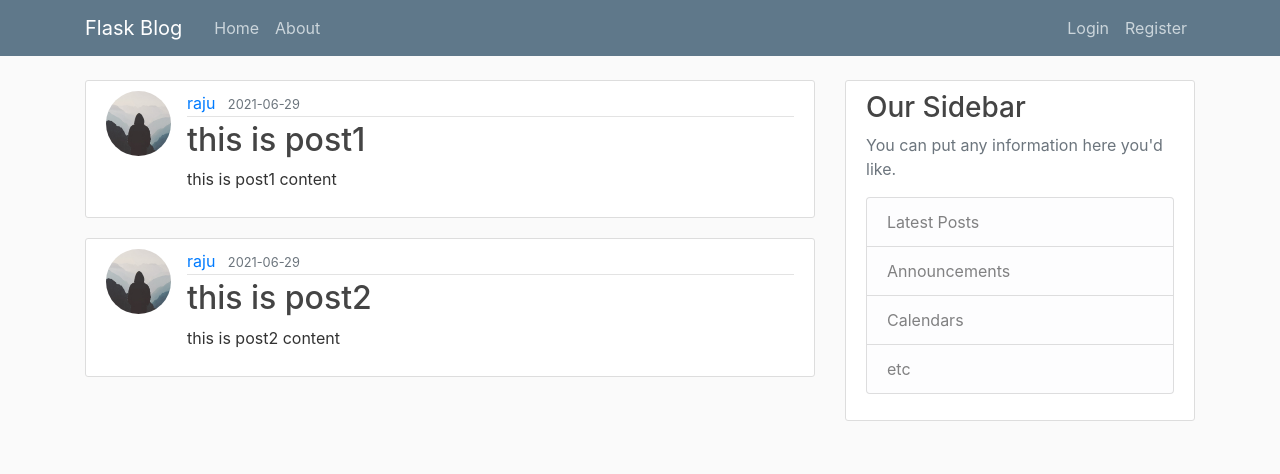
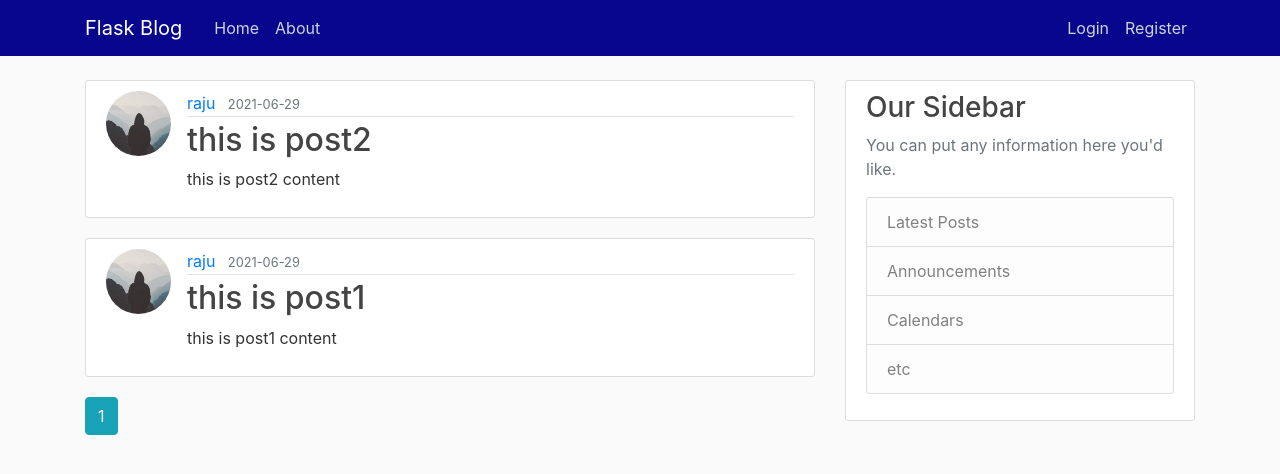
Before and after one commit to Amarnath0506/Flask_blog_app, a Flask app: page / in a window 1280 px wide. Shown: the top 474 px of the page. Run offline with Flask 2, Linux system fonts and the light colour scheme; data comes from the database, SQL or seed files in the repository; some libraries are stand-ins or nearby versions.

Commit message:
changes routers and home flle

```diff
--- a/Flask_Blog/my_blog/routers.py
+++ b/Flask_Blog/my_blog/routers.py
@@ -11,7 +11,8 @@ from flask_login import login_user, current_user, login_required, logout_user
 @app.route("/")
 @app.route("/home")
 def home():
-    posts = Post.query.all()
+    page = request.args.get('page', 1, type=int)
+    posts = Post.query.order_by(Post.date_posted.desc()).paginate(page=page, per_page=5)
     return render_template('home.html', posts=posts)
 
 
@@ -139,47 +140,19 @@ def update_post(post_id):
 @login_required
 def delete_post(post_id):
     post = Post.query.get_or_404(post_id)
-    # if post.author != current_user:
-    #     abort(403)
+    if post.author != current_user:
+        abort(403)
     db.session.delete(post)
     db.session.commit()
     flash("You post has been deleted ", "success")
     return redirect(url_for('home'))
 
 
-
-
-
-
-
-
-
-# @app.route("/post/<int:post_id>/update", methods=['GET', 'POST'])
-# @login_required
-# def update_post(post_id):
-#     post = Post.query.get_or_404(post_id)
-#     if post.author != current_user:
-#         abort(403)
-#     form = PostForm()
-#     if form.validate_on_submit():
-#         post.title = form.title.data
-#         post.content = form.content.data
-#         db.session.commit()
-#         flash('Your post has been updated!', 'success')
-#         return redirect(url_for('post', post_id=post.id))
-#     elif request.method == 'GET':
-#         form.title.data = post.title
-#         form.content.data = post.content
-#     return render_template('create_post.html', title='Update Post',
-#                            form=form, legend='Update Post')
-
-# @app.route("/post/<int:post_id>/delete", methods=['POST'])
-# @login_required
-# def delete_post(post_id):
-#     post = Post.query.get_or_404(post_id)
-#     if post.author != current_user:
-#         abort(403)
-#     db.session.delete(post)
-#     db.session.commit()
-#     flash('Your post has been deleted!', 'success')
-#     return redirect(url_for('home'))
+@app.route('/user/<string:username>/')
+def user_posts(username):
+    page = request.args.get('page', 1, type=int)
+    user = User.query.filter_by(username=username).first_or_404()
+    posts = Post.query.filter_by(author=user)\
+        .order_by(Post.date_posted.desc())\
+        .paginate(page=page, per_page=5)
+    return render_template('users_post.html', posts=posts, user=user)
--- a/Flask_Blog/my_blog/static/main.css
+++ b/Flask_Blog/my_blog/static/main.css
@@ -9,7 +9,7 @@ h1, h2, h3, h4, h5, h6 {
 }
 
 .bg-steel {
-  background-color: #5f788a;
+  background-color: #08068c;
 }
 
 .site-header .navbar-nav .nav-link {
--- a/Flask_Blog/my_blog/templates/home.html
+++ b/Flask_Blog/my_blog/templates/home.html
@@ -1,6 +1,6 @@
 {% extends "layout.html" %}
 {% block content %}
-    {% for post in posts %}
+    {% for post in posts.items %}
         <article class="media content-section">
           <img class="rounded-circle article-img" src="{{ url_for('static', filename='profile_pics/' + post.author.image_file) }}">
           <div class="media-body">
@@ -13,4 +13,15 @@
           </div>
         </article>
     {% endfor %}
+    {% for page_num in posts.iter_pages(left_edge=1, right_edge=1, left_current=1, right_current=2) %}
+      {% if page_num %}
+        {% if posts.page == page_num %}
+            <a class="btn btn-info mb-4" href="{{ url_for('home', page=page_num) }}">{{ page_num }}</a>
+        {% else %}
+            <a class="btn btn-outline-info mbb-4" href="{{ url_for('home', page=page_num) }}">{{ page_num }}</a>
+        {% endif %}
+      {% else %}
+        ...
+    {% endif %}
+    {% endfor %}
 {% endblock content %}
```
